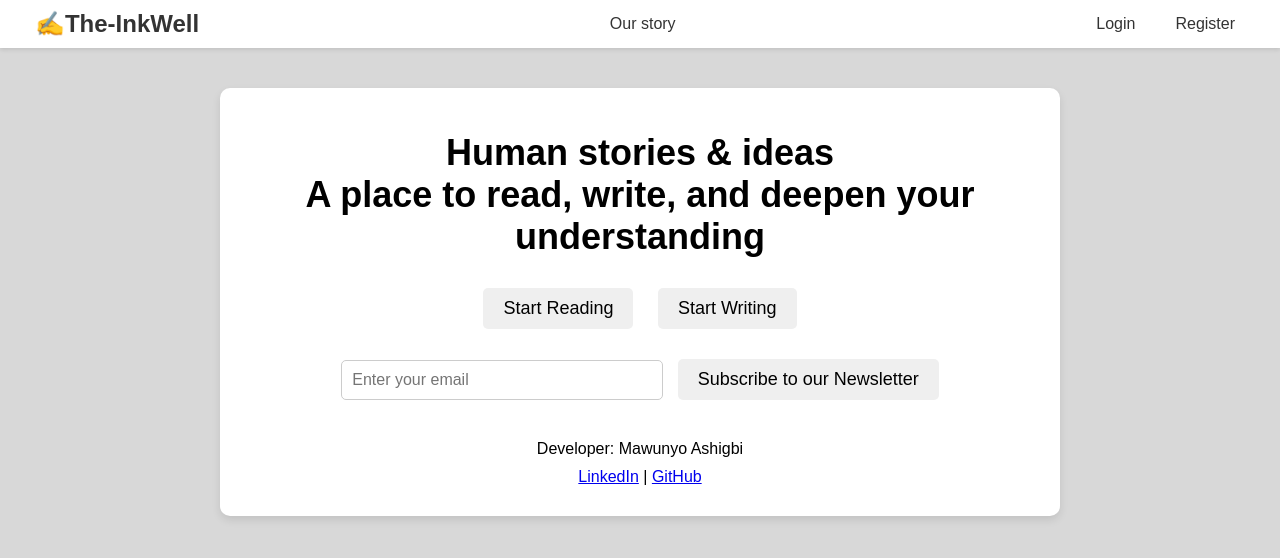
After one commit to Enivid-mash/The-InkWell, a Flask app: page /landing_page in a window 1280 px wide. The commit adds this page. Shown: the top 558 px of the page. Run offline with Flask 3, Linux system fonts and the light colour scheme; parts of the project's set-up code (start-up, migrations or seed data) failed here and were passed over; some libraries are stand-ins or nearby versions.

Commit message:
Semi finished and running

```diff
--- a/main.py
+++ b/main.py
@@ -37,6 +37,20 @@ def index():
 def about():
     """Route for the 'About' page."""
     return render_template('about.html')
+
+@app.route('/landing_page')
+def landing_page():
+    return render_template('landing_page.html')
+
+@app.route('/subscribe', methods=['POST'])
+def subscribe():
+    email = request.form['email']
+    cursor = mysql.connection.cursor(MySQLdb.cursors.DictCursor)
+    cursor.execute('INSERT INTO subscribers (email) VALUES (%s)', (email,))
+    mysql.connection.commit()
+    cursor.close()
+    flash('Successfully subscribed to the newsletter!', 'success')
+    return redirect(url_for('landing_page'))
 
 @app.route('/blogs/<int:id>/')
 def blogs(id):
--- a/templates/_navbar.html
+++ b/templates/_navbar.html
@@ -1,6 +1,6 @@
 <nav class="navbar navbar-default">
   <div class="navbar-header">
-      <a class="navbar-brand" href="/">✍The-InkWell</a>
+      <a class="navbar-brand" href="/landing_page">✍The-InkWell</a>
     </div>
     <ul class="nav navbar-nav">
       <li><a href="/">Home</a></li>
--- /dev/null
+++ b/templates/landing_page.html
@@ -0,0 +1,148 @@
+<!DOCTYPE html>
+<html lang="en">
+<head>
+    <meta charset="UTF-8">
+    <meta name="viewport" content="width=device-width, initial-scale=1.0">
+    <title>Microblog Landing Page</title>
+    <style>
+        body {
+            font-family: Arial, sans-serif;
+            background-color: #D8D8D8; /* Sky blue color */
+            margin: 0;
+            padding: 0;
+            text-align: center;
+        }
+        .navbar {
+            display: flex;
+            justify-content: space-between;
+            align-items: center;
+            background-color: #fff;
+            padding: 10px 20px;
+            box-shadow: 0 2px 4px rgba(0, 0, 0, 0.1);
+        }
+        .navbar a {
+            text-decoration: none;
+            color: #333;
+            padding: 10px 15px;
+        }
+        .navbar a:hover {
+            background-color: #ddd;
+        }
+        .navbar .navbar-header {
+            font-size: 24px;
+            font-weight: bold;
+        }
+        .navbar .nav {
+            list-style-type: none;
+            padding: 0;
+            display: flex;
+            margin: 0;
+        }
+        .navbar .nav li {
+            margin-right: 10px;
+        }
+        .navbar .navbar-right {
+            display: flex;
+        }
+        .container {
+            max-width: 800px;
+            padding: 20px;
+            background-color: white;
+            box-shadow: 0 4px 8px rgba(0, 0, 0, 0.1);
+            border-radius: 10px;
+            margin: 40px auto;
+        }
+        h1 {
+            font-size: 36px;
+            font-weight: bold;
+            margin-bottom: 20px;
+        }
+        .buttons {
+            margin-top: 20px;
+        }
+        .buttons button {
+            font-size: 18px;
+            padding: 10px 20px;
+            margin: 10px;
+            border: none;
+            border-radius: 5px;
+            cursor: pointer;
+            transition: background-color 0.3s ease;
+        }
+        .buttons button:hover {
+            background-color: #ddd;
+        }
+        .subscribe-form {
+            margin-top: 20px;
+        }
+        .subscribe-form input[type="email"] {
+            font-size: 16px;
+            padding: 10px;
+            width: 300px;
+            margin-right: 10px;
+            border: 1px solid #ccc;
+            border-radius: 5px;
+        }
+        .subscribe-form button {
+            font-size: 18px;
+            padding: 10px 20px;
+            border: none;
+            border-radius: 5px;
+            cursor: pointer;
+            transition: background-color 0.3s ease;
+        }
+        .subscribe-form button:hover {
+            background-color: #ddd;
+        }
+        .footer {
+            margin-top: 40px;
+        }
+        .footer p {
+            margin: 10px 0;
+        }
+    </style>
+</head>
+<body>
+    <nav class="navbar">
+        <div class="navbar-header">
+            <a class="navbar-brand" href="/">✍The-InkWell</a>
+        </div>
+        <ul class="nav navbar-nav">
+            {% if session.login %}
+            <li><a href="/write-blog">Write a new blog</a></li>
+            <li><a href="/my-blogs">View my blogs</a></li>
+            {% endif %}
+            <li><a href="/about">Our story</a></li>
+        </ul>
+        <ul class="nav navbar-nav navbar-right">
+            {% if session.login %}
+            <li><a href="/logout">Logout</a></li>
+            {% else %}
+            <li><a href="/login">Login</a></li>
+            <li><a href="/register">Register</a></li>
+            {% endif %}
+        </ul>
+    </nav>
+
+    <div class="container">
+        <h1>Human stories & ideas<br>A place to read, write, and deepen your understanding</h1>
+        <div class="buttons">
+            <button onclick="location.href='/'">Start Reading</button>
+            <button onclick="location.href='/register'">Start Writing</button>
+        </div>
+        <div class="subscribe-form">
+            <form action="/subscribe" method="POST">
+                <input type="email" id="email" name="email" placeholder="Enter your email" required>
+                <button type="submit">Subscribe to our Newsletter</button>
+            </form>
+        </div>
+        <div class="footer">
+            <p>Developer: Mawunyo Ashigbi</p>
+            <p>
+                <a href="https://www.linkedin.com/in/divine-mawunyo-ashigbi-273aa16b" target="_blank">LinkedIn</a> |
+                <a href="https://github.com/Enivid-mash" target="_blank">GitHub</a>
+            </p>
+        </div>
+    </div>
+</body>
+</html>
```
Also changed, not shown: templates/about.html (+7 -10 lines), README.md.
